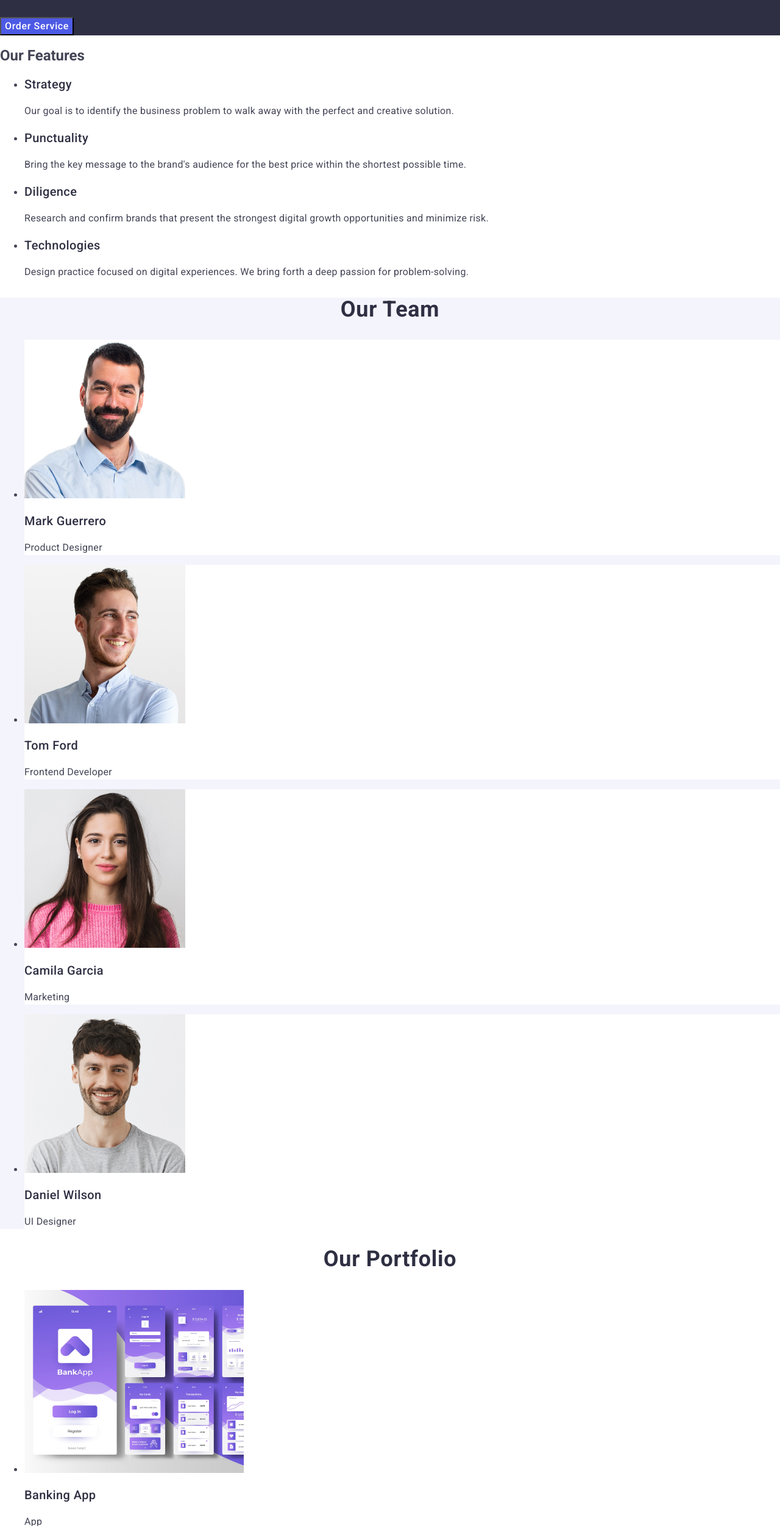
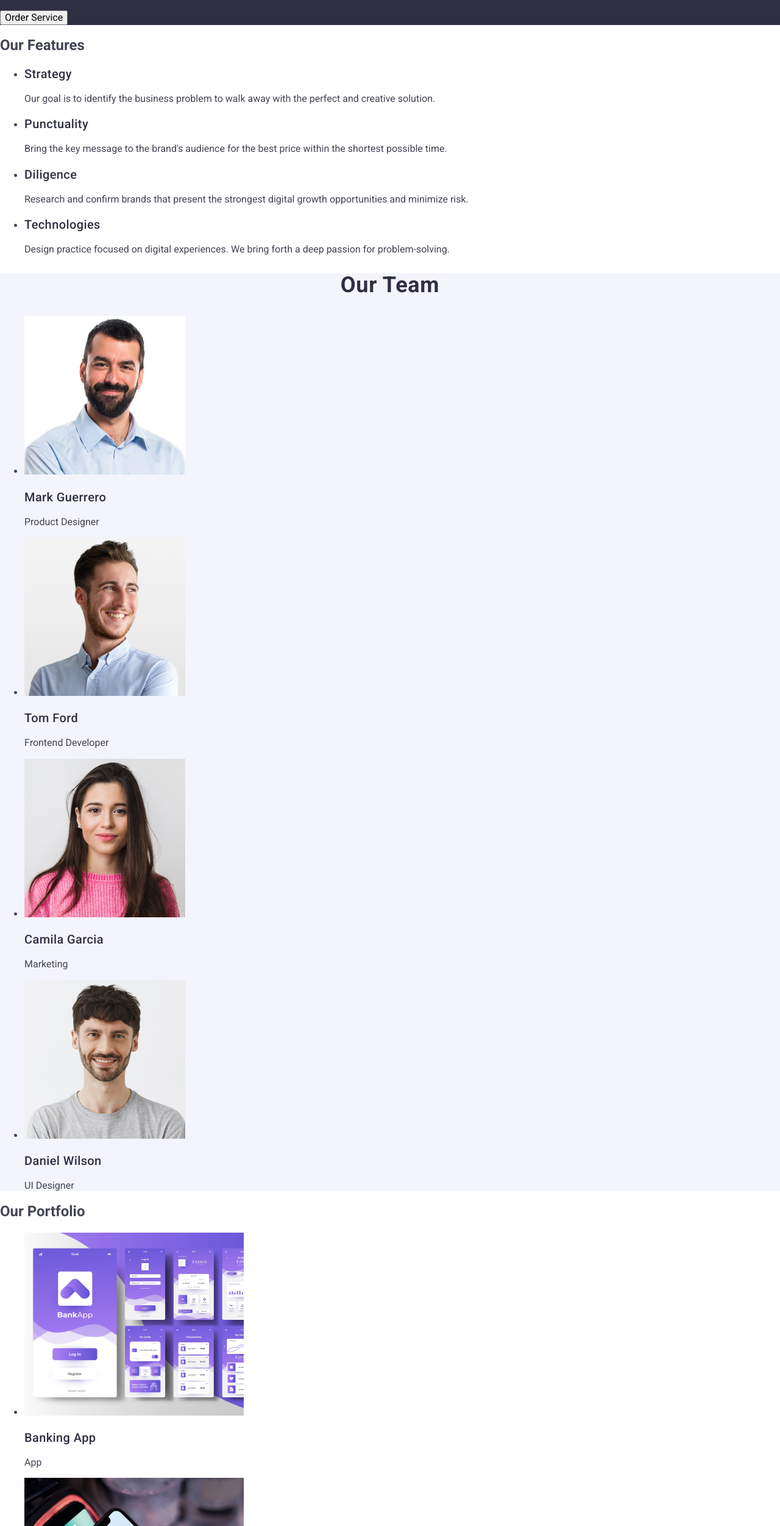
Before and after one commit to ekanca/goit-markup-hw-03, a plain HTML site: page index.html in a window 1280 px wide. Shown: the part 298-2800 px from the top of the page at 61% size. Drawn offline with nearby package versions, Linux system fonts and the light colour scheme.

Commit message:
Add files via upload

```diff
--- a/index.html
+++ b/index.html
@@ -11,146 +11,200 @@
         rel="stylesheet" />
     <link rel="stylesheet" href="https://cdn.jsdelivr.net/npm/modern-normalize@2.0.0/modern-normalize.min.css" />
     <link rel="stylesheet" href="./css/style.css" />
-    <title>Ev Ödevi 3</title>
+    <title>Ev Odevi 3</title>
 </head>
 
 <body>
-    <header>
-        <nav>
+
+
+    <header class="header">
+        <div class="container-header container">
+            <nav class="nav-logo">
                 <a href="./index.html" class="logo">Web<span class="logo-span">Studio</span></a>
-            <ul>
+                <ul class="nav-list">
                     <li><a href="./index.html" class="nav-link">Studio</a></li>
                     <li><a href="" class="nav-link">Portfolio</a></li>
                     <li><a href="" class="nav-link">Contacts</a></li>
                 </ul>
             </nav>
 
-        <address class="nav-address">
-            <ul>
+            <address class="nav-contact">
+                <ul class="nav-list">
                     <li>
-                    <a href="mailto:info@devstudio.com" class="address-link">info@devstudio.com</a>
+                        <a href="mailto:info@devstudio.com" class="nav-contact-list">info@devstudio.com</a>
                     </li>
                     <li>
-                    <a href="tel:+110001111111" class="address-link">+11 (000) 111-11-11</a>
+                        <a href="tel:+110001111111" class="nav-contact-list">+11 (000) 111-11-11</a>
                     </li>
                 </ul>
             </address>
+        </div>
     </header>
     <main>
+
+
         <section class="first-section">
+            <div class="first-section-container container ">
                 <h1 class="first-section-title">
                     Effective Solutions for Your Business
                 </h1>
-            <button type="button" class="btn">Order Service</button>
+                <button type="button" class="buton first-section-buton">
+                    Order Service
+                </button>
+            </div>
         </section>
 
-        <section>
-            <h2>Our Features</h2>
-            <ul>
-                <li>
+
+
+        <section class="second-section">
+            <div class="second-section-container container ">
+                <h2 class="visually-hidden second-section-title">Our Features</h2>
+                <ul class="second-section-list">
+                    <li class="second-section-list-two">
                         <h3 class="section-title">Strategy</h3>
-                    <p class="section-p">
-                        Our goal is to identify the business problem to walk away with the
-                        perfect and creative solution.
+                        <p class="description">
+                            Our goal is to identify the business problem to walk away with
+                            the perfect and creative solution.
                         </p>
                     </li>
-                <li>
+                    <li class="second-section-list-two">
                         <h3 class="section-title">Punctuality</h3>
-                    <p class="section-p">
+                        <p class="description">
                             Bring the key message to the brand's audience for the best price
                             within the shortest possible time.
                         </p>
                     </li>
-                <li>
+                    <li class="second-section-list-two">
                         <h3 class="section-title">Diligence</h3>
-                    <p class="section-p">
+                        <p class="description">
                             Research and confirm brands that present the strongest digital
                             growth opportunities and minimize risk.
                         </p>
                     </li>
-                <li>
+                    <li class="second-section-list-two">
                         <h3 class="section-title">Technologies</h3>
-                    <p class="section-p">
+                        <p class="description">
                             Design practice focused on digital experiences. We bring forth a
                             deep passion for problem-solving.
                         </p>
                     </li>
                 </ul>
+            </div>
         </section>
 
+
+
         <section class="third-section">
+            <div class="third-section-container container ">
                 <h2 class="third-section-title">Our Team</h2>
-            <ul>
-                <li class="third-section-li">
-                    <img src="./images/Mark-Guerrero.jpg" alt="Mark Guerrero Profile Picture" width="264" />
-                    <h3 class="section-title">Mark Guerrero</h3>
-                    <p class="section-p">Product Designer</p>
+                <ul class="third-section-list">
+                    <li class="third-section-list-three">
+                        <img src="./images/Mark-Guerrero.jpg" alt="mark Guerrero" width="264" />
+                        <div class="team-card">
+                            <h3 class="section-title team-card-title">Mark Guerrero</h3>
+                            <p class="description team-card-text">Product Designer</p>
+                        </div>
                     </li>
-                <li class="third-section-li">
-                    <img src="./images/Tom-Ford.jpg" alt="Tom Ford Profile Picture" width="264" />
-                    <h3 class="section-title">Tom Ford</h3>
-                    <p class="section-p">Frontend Developer</p>
+
+                    <li class="third-section-list-three">
+                        <img src="./images/Tom-Ford.jpg" alt="Tom Ford" width="264" />
+                        <div class="team-card">
+                            <h3 class="section-title team-card-title">Tom Ford</h3>
+                            <p class="description team-card-text">Frontend Developer</p>
+                        </div>
                     </li>
-                <li class="third-section-li">
-                    <img src="./images/Camila-Garcia.jpg" alt="Camila Garcia Profile Picture" width="264" />
-                    <h3 class="section-title">Camila Garcia</h3>
-                    <p class="section-p">Marketing</p>
+
+                    <li class="third-section-list-three">
+                        <img src="./images/Camila-Garcia.jpg" alt="Camila Garcia" width="264" />
+                        <div class="team-card">
+                            <h3 class="section-title team-card-title">Camila Garcia</h3>
+                            <p class="description team-card-text">Marketing</p>
+                        </div>
                     </li>
-                <li class="third-section-li">
-                    <img src="./images/Daniel-Wilson.jpg" alt="Daniel Wilson Profile Picture" width="264" />
-                    <h3 class="section-title">Daniel Wilson</h3>
-                    <p class="section-p">UI Designer</p>
+
+                    <li class="third-section-list-three">
+                        <img src="./images/Daniel-Wilson.jpg" alt="Daniel Wilson" width="264" />
+                        <div class="team-card">
+                            <h3 class="section-title team-card-title">Daniel Wilson</h3>
+                            <p class="description team-card-text">UI Designer</p>
+                        </div>
                     </li>
                 </ul>
+            </div>
         </section>
 
-        <section>
-            <h2 class="third-section-title">Our Portfolio</h2>
-            <ul>
-                <li>
+
+
+        <section class="fourth-section">
+            <div class="fourth-section-container container ">
+                <h2 class="fourth-section-title">Our Portfolio</h2>
+                <ul class="fourth-section-list">
+                    <li class="fourth-section-list-four">
                         <img src="./images/baking-appjpg.jpg" alt="Banking app" width="360" />
-                    <h3 class="section-title">Banking App</h3>
-                    <p class="section-p">App</p>
+                        <div class="app-card">
+                            <h3 class="section-title app-category-title">Banking App</h3>
+                            <p class="description">App</p>
+                        </div>
                     </li>
 
-                <li>
+                    <li class="fourth-section-list-four">
                         <img src="./images/cashless-payment.jpg" alt="cashless payment" width="360" />
-                    <h3 class="section-title">Cashless Payment</h3>
-                    <p class="section-p">Marketing</p>
+                        <div class="app-card">
+                            <h3 class="section-title app-category-title">
+                                Cashless Payment
+                            </h3>
+                            <p class="description">Marketing</p>
+                        </div>
                     </li>
 
-                <li>
+                    <li class="fourth-section-list-four">
                         <img src="./images/meditation-app.jpg" alt="meditation app" width="360" />
-                    <h3 class="section-title">Meditation App</h3>
-                    <p class="section-p">App</p>
+                        <div class="app-card">
+                            <h3 class="section-title app-category-title">Meditation App</h3>
+                            <p class="description">App</p>
+                        </div>
                     </li>
 
-                <li>
+                    <li class="fourth-section-list-four">
                         <img src="./images/taxi-service.jpg" alt="Taxi Service" width="360" />
-                    <h3 class="section-title">Taxi Service</h3>
-                    <p class="section-p">Marketing</p>
+                        <div class="app-card">
+                            <h3 class="section-title app-category-title">Taxi Service</h3>
+                            <p class="description">Marketing</p>
+                        </div>
                     </li>
 
-                <li>
+                    <li class="fourth-section-list-four">
                         <img src="./images/screen-illustrations.jpg" alt="screen illustrations" width="360" />
-                    <h3 class="section-title">Screen Illustrations</h3>
-                    <p class="section-p">Design</p>
+                        <div class="app-card">
+                            <h3 class="section-title app-category-title">
+                                Screen Illustrations
+                            </h3>
+                            <p class="description">Design</p>
+                        </div>
                     </li>
 
-                <li>
+                    <li class="fourth-section-list-four">
                         <img src="./images/online-coursesjpg.jpg" alt="online courses" width="360" />
-                    <h3 class="section-title">Online Courses</h3>
-                    <p class="section-p">Marketing</p>
+                        <div class="app-card">
+                            <h3 class="section-title app-category-title">Online Courses</h3>
+                            <p class="description">Marketing</p>
+                        </div>
                     </li>
                 </ul>
+            </div>
         </section>
     </main>
+
+
+
     <footer class="footer">
-        <a href="./index.html" class="logo">Web<span class="footer-logo-span">Studio</span></a>
+        <div class="footer-container container ">
+            <a href="./index.html" class="logo footer-logo">Web<span class="footer-logo-span">Studio</span></a>
             <p class="footer-p">
-            Increase the flow of customers and sales for your business with digital
-            marketing & growth solutions.
+                Increase the flow of customers and sales for your business with
+                digital marketing & growth solutions.
             </p>
+        </div>
     </footer>
 </body>
 
```
Lines whose indentation alone changed are shown as unchanged.
